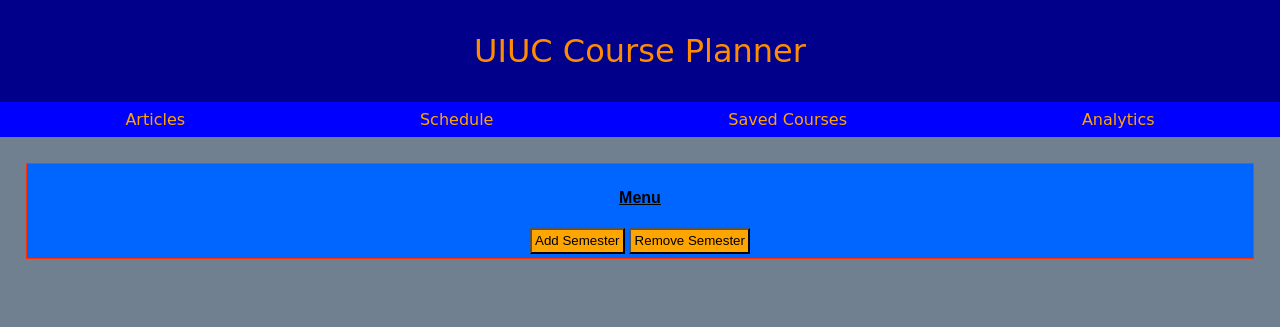
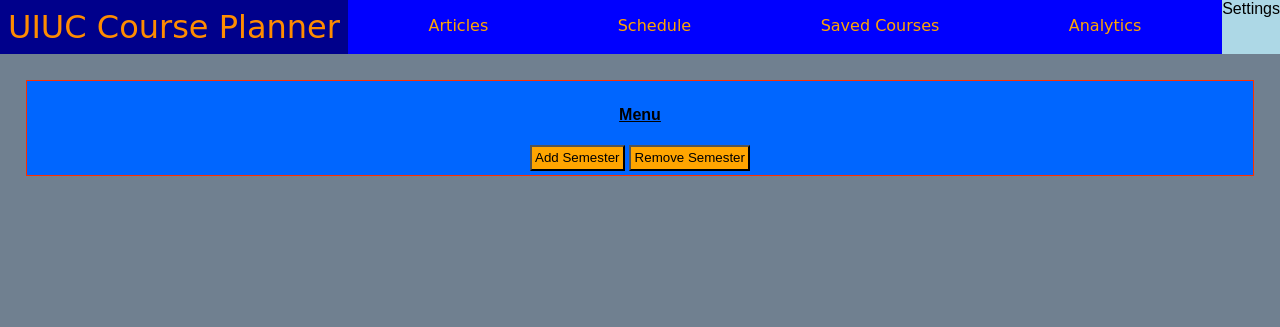
Before and after one commit to alaa-shuaibi/uiuc-course-planner, a Flask app: page /schedule in a window 1280 px wide. Shown: the top 327 px of the page. Run offline with Flask 2, Linux system fonts and the light colour scheme.

Commit message:
implemented template inheritance + minor changes

```diff
--- /dev/null
+++ b/requirements.txt
@@ -0,0 +1 @@
+uiuc_api
--- a/static/css/main.css
+++ b/static/css/base.css
@@ -4,6 +4,12 @@ body {
     padding: 0;
     text-align: center;
     font-family: sans-serif;
+    box-sizing: border-box;
+}
+
+header {
+    display: flex;
+    flex-wrap: wrap;
 }
 
 h1 {
@@ -11,18 +17,7 @@ h1 {
     font-family: cursive;
     font-weight: 500;
     margin: 0;
-    padding: 2.5% 0;
-}
-
-nav {
-    background-color: blue;
-    font-family: cursive;
-    padding: .5em;
-}
-
-nav > ul {
-    margin: 0;
-    padding: 0;
+    padding: .25em;
 }
 
 h1 a {
@@ -30,15 +25,28 @@ h1 a {
     text-decoration: none;
 }
 
-nav a {
-    color: orange;
-    text-decoration: none;
+nav {
+    background-color: blue;
+    font-family: cursive;
+    flex-grow: 1;
+    padding: 1em;
 }
 
 .navlist {
     list-style: none;
     display: flex;
     justify-content: space-around;
+    margin: 0;
+    padding: 0;
+}
+
+nav a {
+    color: orange;
+    text-decoration: none;
+}
+
+.settings {
+    background-color: lightblue;
 }
 
 :root {
--- /dev/null
+++ b/templates/base.html
@@ -0,0 +1,38 @@
+<!DOCTYPE html>
+<html lang="en">
+<head>
+    <meta charset="UTF-8">
+    <meta http-equiv="X-UA-Compatible" content="IE=edge">
+    <meta name="viewport" content="width=device-width, initial-scale=1.0">
+    <title>{% block title %}UIUC Course Planner{% endblock %}</title>
+    <link rel="stylesheet" href="{{ url_for('static', filename='css/base.css') }}"/>
+    {% block head %}
+    {% endblock %}
+</head>
+
+<body>
+    <header>
+        <h1><a href="{{ url_for('index') }}">UIUC Course Planner</a></h1>
+        <nav>
+            <ul class="navlist">
+                <li><a href="#">Articles</a></li>
+                <li><a href="{{ url_for('schedule') }}">Schedule</a></li>
+                <li><a href="#">Saved Courses</a></li>
+                <li><a href="#">Analytics</a></li>
+            </ul>
+        </nav>
+        <div class="settings">Settings</div>
+    </header>
+
+    <main>
+        {% block main %}
+        {% endblock %}
+    </main>
+
+    <footer>
+    </footer>
+
+    {% block script %}
+    {% endblock %}
+</body>
+</html>
--- a/templates/schedule.html
+++ b/templates/schedule.html
@@ -1,28 +1,11 @@
-<!DOCTYPE html>
-<html lang="en">
-<head>
-    <meta charset="UTF-8">
-    <meta http-equiv="X-UA-Compatible" content="IE=edge">
-    <meta name="viewport" content="width=device-width, initial-scale=1.0">
-    <title>Schedule</title>
-    <link rel="stylesheet" href="{{ url_for('static', filename='css/main.css') }}"/>
+{% extends "base.html" %}
+{% block title %}Schedule{% endblock %}
+
+{% block head %}
 <link rel="stylesheet" href="{{ url_for('static', filename='css/schedule.css') }}"/>
-</head>
+{% endblock %}
 
-<body>
-    <header>
-        <h1><a href="{{ url_for('index') }}">UIUC Course Planner</a></h1>
-        <nav>
-            <ul class="navlist">
-                <li><a href="#">Articles</a></li>
-                <li><a href="{{ url_for('schedule') }}">Schedule</a></li>
-                <li><a href="#">Saved Courses</a></li>
-                <li><a href="#">Analytics</a></li>
-            </ul>
-        </nav>
-    </header>
-
-    <main>
+{% block main %}
 <div class="menu">
     <h4>Menu</h4>
     <button onclick="addSemester()">Add Semester</button>
@@ -30,8 +13,8 @@
 </div>
 
 <ol id="schedule"></ol>
-    </main>
+{% endblock %}
 
+{% block script %}
 <script src="{{ url_for('static', filename='js/schedule.js') }}" charset="utf-8"></script>
-</body>
-</html>
+{% endblock %}
```
Also changed, not shown: templates/index.html (+10 -26 lines). Lines whose indentation alone changed are shown as unchanged.
